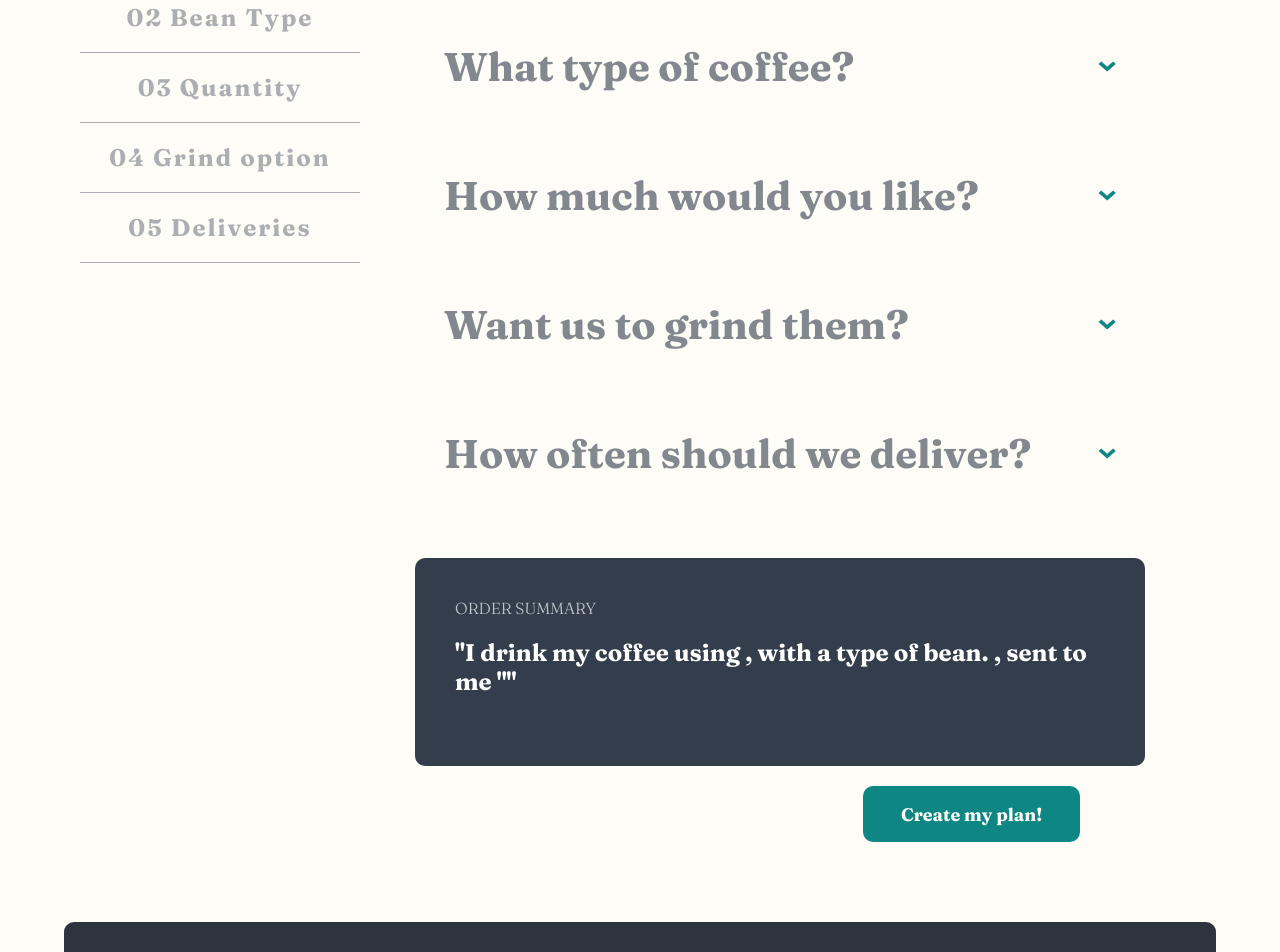
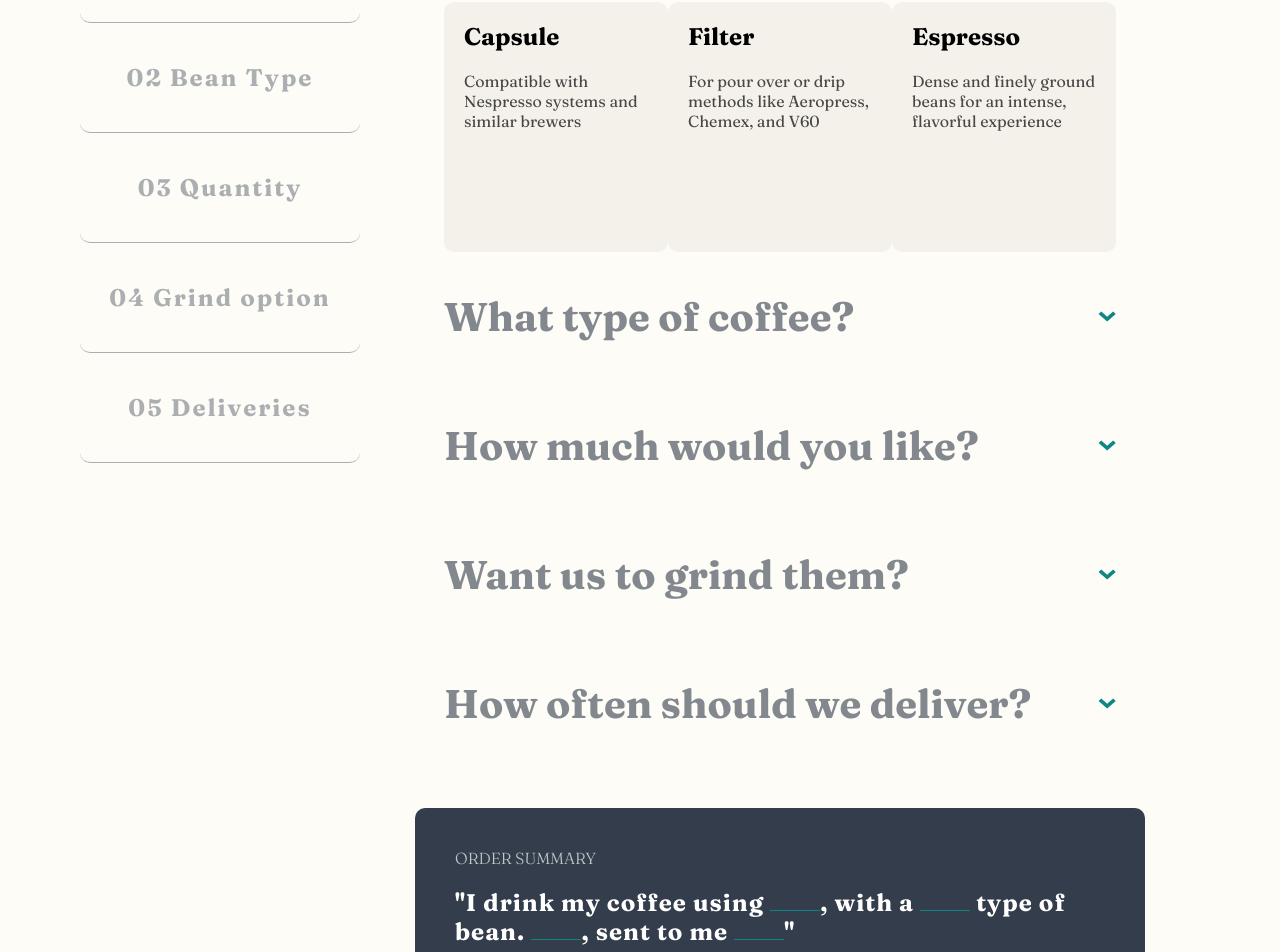
Before and after one commit to vinuman/Coffeeroasters-subscription-site, a React (Create React App) app: page /create-plan in a window 1280 px wide. Shown: the part 1360-2312 px from the top of the page. Built offline with nearby package versions, Linux system fonts and the light colour scheme.

Commit message:
accordionComplete

```diff
--- a/src/Create.js
+++ b/src/Create.js
@@ -2,11 +2,30 @@ import arrow from "./assets/plan/desktop/icon-arrow.svg";
 import { useState, useEffect } from "react";
 
 const Create = () => {
-  const [accordion1, setAccordion1] = useState(false);
+  const [accordion1, setAccordion1] = useState(true);
   const [accordion2, setAccordion2] = useState(false);
   const [accordion3, setAccordion3] = useState(false);
   const [accordion4, setAccordion4] = useState(false);
   const [accordion5, setAccordion5] = useState(false);
+
+  const [selection1, setSelection1] = useState("");
+  const [selection2, setSelection2] = useState("");
+  const [selection3, setSelection3] = useState("");
+  const [selection4, setSelection4] = useState("");
+  const [selection5, setSelection5] = useState("");
+
+  useEffect(() => {
+    if (selection1 && selection2 && selection3 && selection4 && selection5) {
+      document.getElementById("plan-btn").classList.add("btn");
+      document.getElementById("plan-btn").classList.remove("btn1");
+    } else {
+      document.getElementById("plan-btn").classList.remove("btn");
+      document.getElementById("plan-btn").classList.add("btn1");
+    }
+  }, [selection1, selection2, selection3, selection4, selection5]);
+
+  const handleMyPlanButton = () => {};
+
   return (
     <>
       <section className="create-plan">
@@ -70,32 +89,50 @@ const Create = () => {
 
       <section className="coffee-selection">
         <div className="coffee-selection-left">
-          <p>01 Preferences</p>
-          <p>02 Bean Type</p>
-          <p>03 Quantity</p>
-          <p>04 Grind option</p>
-          <p>05 Deliveries</p>
+          <p className={selection1 ? "active" : ""}>01 Preferences</p>
+          <p className={selection2 ? "active" : ""}>02 Bean Type</p>
+          <p className={selection3 ? "active" : ""}>03 Quantity</p>
+          <p className={selection4 ? "active" : ""}>04 Grind option</p>
+          <p className={selection5 ? "active" : ""}>05 Deliveries</p>
         </div>
         <div className="coffee-selection-right">
           <div className="accordion accordion1">
-            <div onClick={() => setAccordion1(true)} className="top">
+            <div onClick={() => setAccordion1(!accordion1)} className="top">
               <p>How do you drink your coffee?</p>
-              <img src={arrow}></img>
+              <img
+                className={accordion1 === true ? "rotate" : ""}
+                src={arrow}
+              ></img>
             </div>
             {accordion1 ? (
               <div className="bottom">
-                <div className="accordion-card">
+                <div
+                  onClick={() => setSelection1("Capsules")}
+                  className={`accordion-card ${
+                    selection1 === "Capsules" ? "active" : ""
+                  }`}
+                >
                   <h2>Capsule</h2>
                   <p>Compatible with Nespresso systems and similar brewers</p>
                 </div>
-                <div className="accordion-card">
+                <div
+                  onClick={() => setSelection1("Filter")}
+                  className={`accordion-card ${
+                    selection1 === "Filter" ? "active" : ""
+                  }`}
+                >
                   <h2>Filter</h2>
                   <p>
                     For pour over or drip methods like Aeropress, Chemex, and
                     V60
                   </p>
                 </div>
-                <div className="accordion-card">
+                <div
+                  onClick={() => setSelection1("Espresso")}
+                  className={`accordion-card ${
+                    selection1 === "Espresso" ? "active" : ""
+                  }`}
+                >
                   <h2>Espresso</h2>
                   <p>
                     Dense and finely ground beans for an intense, flavorful
@@ -109,27 +146,45 @@ const Create = () => {
           </div>
 
           <div className="accordion accordion2">
-            <div className="top">
+            <div onClick={() => setAccordion2(!accordion2)} className="top">
               <p>What type of coffee?</p>
-              <img src={arrow}></img>
+              <img
+                className={accordion2 === true ? "rotate" : ""}
+                src={arrow}
+              ></img>
             </div>
             {accordion2 ? (
               <div className="bottom">
-                <div className="accordion-card">
+                <div
+                  onClick={() => setSelection2("Single origin")}
+                  className={`accordion-card ${
+                    selection2 === "Single origin" ? "active" : ""
+                  }`}
+                >
                   <h2>Single Origin</h2>
                   <p>
                     Distinct, high quality coffee from a specific family-owned
                     farm
                   </p>
                 </div>
-                <div className="accordion-card">
+                <div
+                  onClick={() => setSelection2("Decaf")}
+                  className={`accordion-card ${
+                    selection2 === "Decaf" ? "active" : ""
+                  }`}
+                >
                   <h2>Decaf</h2>
                   <p>
                     Just like regular coffee, except the caffeine has been
                     removed
                   </p>
                 </div>
-                <div className="accordion-card">
+                <div
+                  onClick={() => setSelection2("Blended")}
+                  className={`accordion-card ${
+                    selection2 === "Blended" ? "active" : ""
+                  }`}
+                >
                   <h2>Blended</h2>
                   <p>
                     Combination of two or three dark roasted beans of organic
@@ -143,27 +198,45 @@ const Create = () => {
           </div>
 
           <div className="accordion accordion3">
-            <div className="top">
+            <div onClick={() => setAccordion3(!accordion3)} className="top">
               <p>How much would you like?</p>
-              <img src={arrow}></img>
+              <img
+                className={accordion3 === true ? "rotate" : ""}
+                src={arrow}
+              ></img>
             </div>
             {accordion3 ? (
               <div className="bottom">
-                <div className="accordion-card">
+                <div
+                  onClick={() => setSelection3("250g")}
+                  className={`accordion-card ${
+                    selection3 === "250g" ? "active" : ""
+                  }`}
+                >
                   <h2>250g</h2>
                   <p>
                     Perfect for the solo drinker. Yields about 12 delicious
                     cups.
                   </p>
                 </div>
-                <div className="accordion-card">
+                <div
+                  onClick={() => setSelection3("500g")}
+                  className={`accordion-card ${
+                    selection3 === "500g" ? "active" : ""
+                  }`}
+                >
                   <h2>500g</h2>
                   <p>
                     Perfect option for a couple. Yields about 40 delectable
                     cups.
                   </p>
                 </div>
-                <div className="accordion-card">
+                <div
+                  onClick={() => setSelection3("1000g")}
+                  className={`accordion-card ${
+                    selection3 === "1000g" ? "active" : ""
+                  }`}
+                >
                   <h2>1000g</h2>
                   <p>
                     Perfect for offices and events. Yields about 90 delightful
@@ -177,24 +250,42 @@ const Create = () => {
           </div>
 
           <div className="accordion accordion4">
-            <div className="top">
+            <div onClick={() => setAccordion4(!accordion4)} className="top">
               <p>Want us to grind them?</p>
-              <img src={arrow}></img>
+              <img
+                className={accordion4 === true ? "rotate" : ""}
+                src={arrow}
+              ></img>
             </div>
             {accordion4 ? (
               <div className="bottom">
-                <div className="accordion-card">
+                <div
+                  onClick={() => setSelection4("wholebean")}
+                  className={`accordion-card ${
+                    selection4 === "wholebean" ? "active" : ""
+                  }`}
+                >
                   <h2>Wholebean</h2>
                   <p>Best choice if you cherish the full sensory experience</p>
                 </div>
-                <div className="accordion-card">
+                <div
+                  onClick={() => setSelection4("Filter")}
+                  className={`accordion-card ${
+                    selection4 === "Filter" ? "active" : ""
+                  }`}
+                >
                   <h2>Filter</h2>
                   <p>
                     For drip or pour-over coffee methods such as V60 or
                     Aeropress
                   </p>
                 </div>
-                <div className="accordion-card">
+                <div
+                  onClick={() => setSelection4("Cafetiére")}
+                  className={`accordion-card ${
+                    selection4 === "Cafetiére" ? "active" : ""
+                  }`}
+                >
                   <h2>Cafetiére</h2>
                   <p>
                     Course ground beans specially suited for french press coffee
@@ -207,21 +298,39 @@ const Create = () => {
           </div>
 
           <div className="accordion accordion5">
-            <div className="top">
+            <div onClick={() => setAccordion5(!accordion5)} className="top">
               <p>How often should we deliver?</p>
-              <img src={arrow}></img>
+              <img
+                className={accordion5 === true ? "rotate" : ""}
+                src={arrow}
+              ></img>
             </div>
             {accordion5 ? (
               <div className="bottom">
-                <div className="accordion-card">
+                <div
+                  onClick={() => setSelection5("Every week")}
+                  className={`accordion-card ${
+                    selection5 === "Every week" ? "active" : ""
+                  }`}
+                >
                   <h2>Every week</h2>
                   <p>$7.20 per shipment. Includes free first-class shipping.</p>
                 </div>
-                <div className="accordion-card">
+                <div
+                  onClick={() => setSelection5("Every 2 week")}
+                  className={`accordion-card ${
+                    selection5 === "Every 2 week" ? "active" : ""
+                  }`}
+                >
                   <h2>Every 2 weeks</h2>
                   <p>$9.60 per shipment. Includes free priority shipping.</p>
                 </div>
-                <div className="accordion-card">
+                <div
+                  onClick={() => setSelection5("Every Month")}
+                  className={`accordion-card ${
+                    selection5 === "Every Month" ? "active" : ""
+                  }`}
+                >
                   <h2>Every Month</h2>
                   <p>$12.00 per shipment. Includes free priority shipping.</p>
                 </div>
@@ -234,13 +343,29 @@ const Create = () => {
           <div className="order-summary">
             <h3>Order Summary</h3>
             <p>
-              "I drink my coffee using <span></span>, with a <span></span> type
-              of bean. <span></span>, sent to me <span></span>""
+              "I drink my coffee using{" "}
+              <span style={{ color: "#0E8784" }}>
+                {selection1 || <div className="empty"></div>}
+              </span>
+              , with a{" "}
+              <span style={{ color: "#0E8784" }}>
+                {selection2 || <div className="empty"></div>}
+              </span>{" "}
+              type of bean.{" "}
+              <span style={{ color: "#0E8784" }}>
+                {selection3 || <div className="empty"></div>}
+              </span>
+              , sent to me{" "}
+              <span style={{ color: "#0E8784" }}>
+                {selection5 || <div className="empty"></div>}
+              </span>
+              "
             </p>
           </div>
           <button
             style={{ alignSelf: "flex-end", marginRight: "12rem" }}
-            className="btn"
+            className="btn1"
+            id="plan-btn"
           >
             Create my plan!
           </button>
--- a/src/index.css
+++ b/src/index.css
@@ -74,23 +74,6 @@ main > img {
   opacity: 0.7;
   line-height: 3rem;
   padding-bottom: 3rem;
-}
-
-.btn {
-  width: 21.7rem;
-  height: 5.6rem;
-  background-color: var(--dark-cyan);
-  color: var(--light-cream);
-  font-size: 1.8rem;
-  font-weight: bold;
-  border: none;
-  border-radius: 1rem;
-  font-family: "Fraunces", serif;
-  cursor: pointer;
-}
-
-.btn:hover {
-  background-color: #66d2cf;
 }
 
 .home-arrow {
@@ -458,10 +441,11 @@ main > img {
   opacity: 0.4;
   font-weight: bolder;
   letter-spacing: 0.2rem;
-  padding-bottom: 2rem;
-  padding-top: 2rem;
+  padding-bottom: 4rem;
+  padding-top: 4rem;
   border-bottom: 1px solid var(--dark-grey-blue);
   text-align: center;
+  border-radius: 1rem;
 }
 
 .coffee-selection-right {
@@ -548,6 +532,56 @@ main > img {
   font-size: 2.4rem;
   font-weight: bolder;
   color: #fff;
+  letter-spacing: 0.1rem;
+}
+
+.empty {
+  width: 5rem;
+  display: inline-block;
+  border-bottom: 1px solid #0e8784;
+}
+
+.active {
+  background-color: var(--dark-cyan);
+}
+
+.active:hover {
+  background-color: var(--dark-cyan);
+}
+
+.rotate {
+  transform: rotate(180deg);
+}
+
+.btn1 {
+  width: 21.7rem;
+  height: 5.6rem;
+  background-color: #e2dedb;
+  color: var(--light-cream);
+  font-size: 1.8rem;
+  font-weight: bold;
+  border: none;
+  border-radius: 1rem;
+  font-family: "Fraunces", serif;
+  pointer-events: none;
+  cursor: not-allowed;
+}
+
+.btn {
+  width: 21.7rem;
+  height: 5.6rem;
+  background-color: var(--dark-cyan);
+  color: var(--light-cream);
+  font-size: 1.8rem;
+  font-weight: bold;
+  border: none;
+  border-radius: 1rem;
+  font-family: "Fraunces", serif;
+  cursor: pointer;
+}
+
+.btn:hover {
+  background-color: #66d2cf;
 }
 
 /* FOOTER */
```
